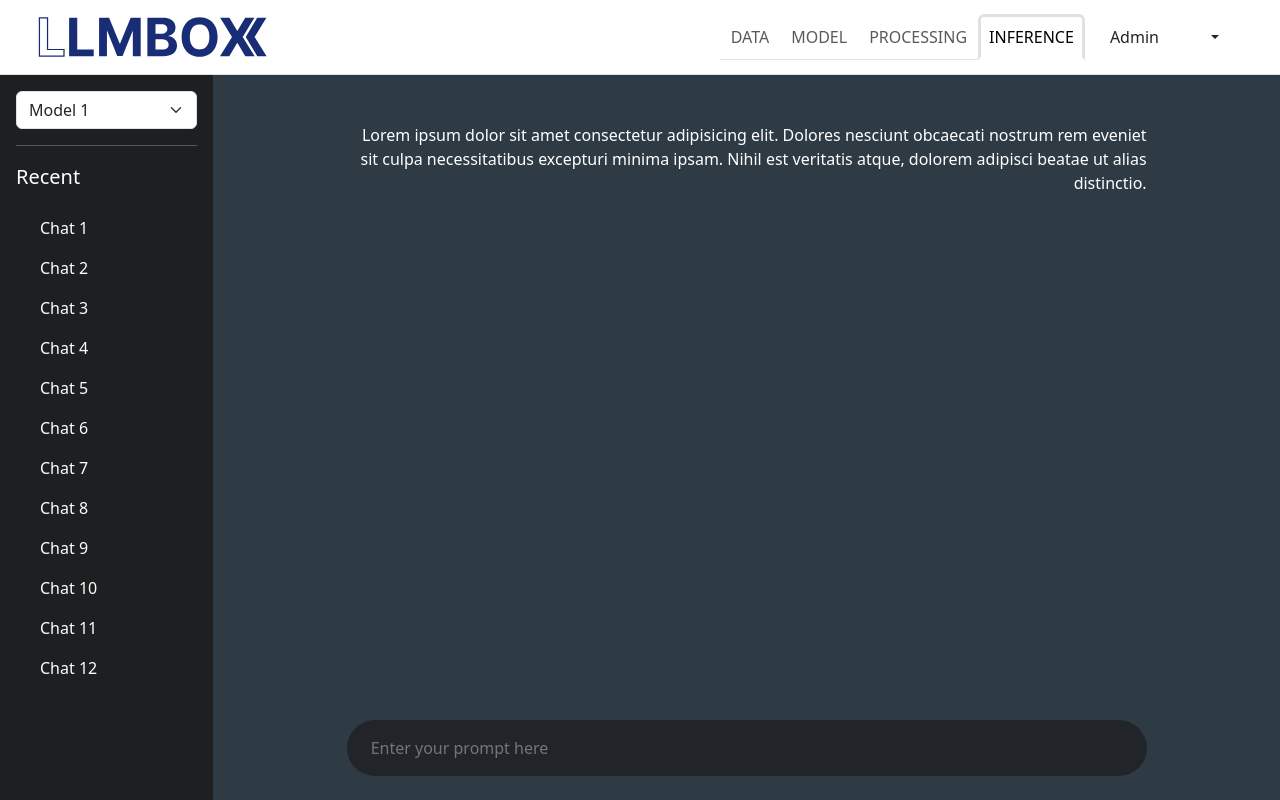
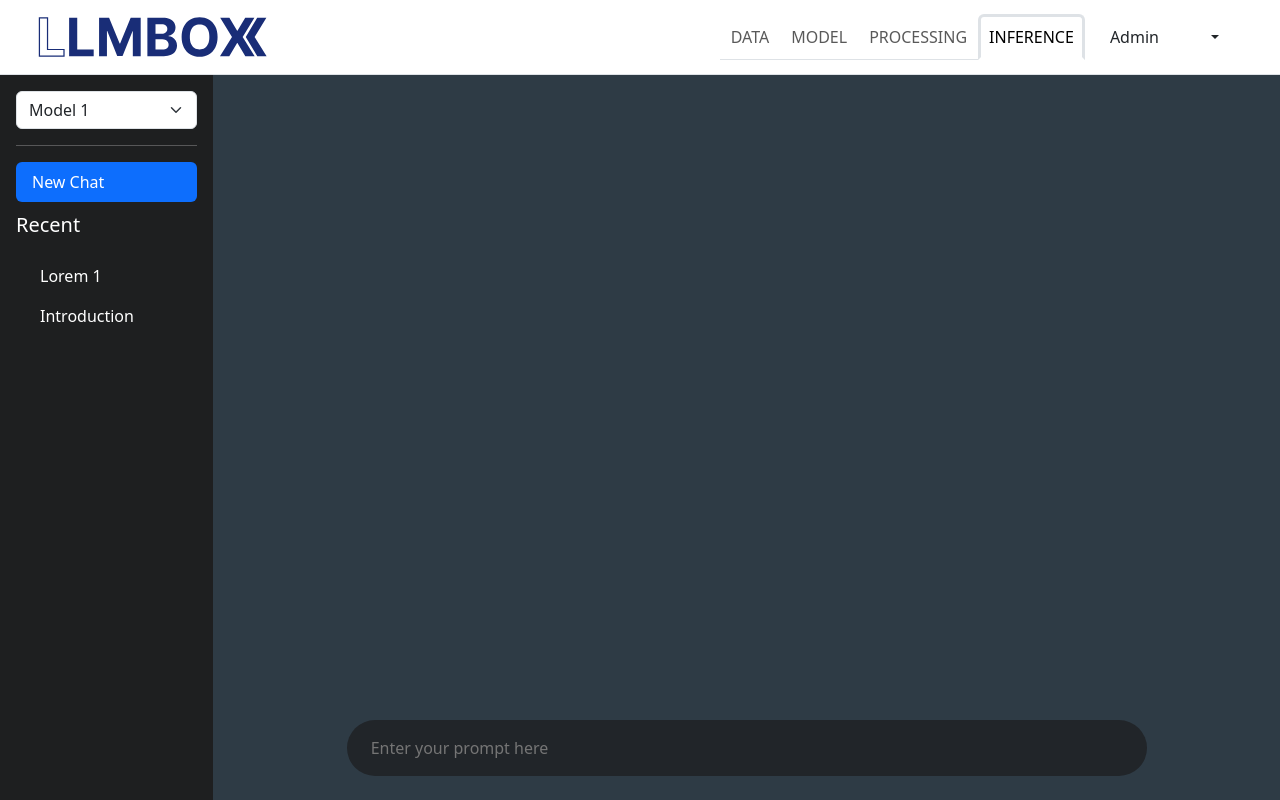
Before and after one commit to SajalKumar2002/frontend, a React (Create React App) app: page /inference in a window 1280 px wide. Built offline with nearby package versions, Linux system fonts and the light colour scheme.

Commit message:
modified:   src/components/SidePanel.jsx 	modified:   src/screens/InferenceScreen.jsx 	modified:   src/screens/ModelScreen.jsx 	modified:   src/screens/ProcessingScreen.jsx

```diff
--- a/src/components/SidePanel.jsx
+++ b/src/components/SidePanel.jsx
@@ -8,8 +8,8 @@ const SidePanel = () => {
 
             <Form.Select className=''>
                 <option value="1">Model 1</option>
-                <option value="2">Model 1</option>
-                <option value="3">Model 1</option>
+                <option value="2">Model 2</option>
+                <option value="3">Model 3</option>
             </Form.Select>
             <div>
                 <hr />
@@ -19,9 +19,9 @@ const SidePanel = () => {
             <div className='px-2 text-light fs-6'>
                 <Nav variant="pills" className='d-flex flex-column'>
                     <div className="overflow-auto scrollbar-hide" style={{ maxHeight: "30rem" }}>
-                        {[1, 2, 3, 4, 5, 6, 7, 8, 9, 10, 11, 12, 13].map((value, index) => (
+                        {[1, 2].map((value, index) => (
                             <Nav.Item>
-                                <Nav.Link onClick={() => console.log("DATA")} className='text-white'>Chat {value}</Nav.Link>
+                                <Nav.Link eventKey={index} className='text-white'>Chat {value}</Nav.Link>
                             </Nav.Item>
                         ))}
                     </div>
--- a/src/screens/InferenceScreen.jsx
+++ b/src/screens/InferenceScreen.jsx
@@ -1,26 +1,99 @@
-import React from 'react';
+import React, { useState } from 'react';
+import { Form, Nav, Tab } from 'react-bootstrap';
 
 import PromptBar from '../components/PromptBar';
-import SidePanel from '../components/SidePanel';
+// import SidePanel from '../components/SidePanel';
 
 const InferenceScreen = () => {
 
-  const SampleChat = "Lorem ipsum dolor sit amet consectetur adipisicing elit. Dolores nesciunt obcaecati nostrum rem eveniet sit culpa necessitatibus excepturi minima ipsam. Nihil est veritatis atque, dolorem adipisci beatae ut alias distinctio."
+  const SampleChat = [
+    {
+      "keyword": "Lorem 1",
+      "chats": [
+        {
+          "question": "Hello, Introduce yourself",
+          "answer": "Hey Admin, I am Large Language Model."
+        },
+        {
+          "question": "Lorem ipsum dolor sit amet  mollitia eum odit vero explicabo voluptatem veniam beatae assumenda. Adipisci, vero placeat!",
+          "answer": "Lorem ipsum dolor sit amet  mollitia eum odit vero explicabo voluptatem veniam beatae assumenda. Adipisci, vero placeat!"
+        },
+      ]
+    },
+    {
+      "keyword": "Introduction",
+      "chats": [
+        {
+          "question": "Hello, I am Sajal",
+          "answer": "Hey Sajal, I am a Large Language Model."
+        }
+      ]
+    }
+  ]
 
   return (
     <>
       <div className="container-fluid">
         <div className="row h-100">
+          <Tab.Container defaultActiveKey={0}>
 
-          <SidePanel />
+            <div className="col-2 bg-history-inferenceScreen p-3 overflow-auto text-white d-flex flex-column h-custom">
+
+              <Form.Select className=''>
+                <option value="1">Model 1</option>
+                <option value="2">Model 2</option>
+                <option value="3">Model 3</option>
+              </Form.Select>
+              <Nav variant="pills" className='d-flex flex-column'>
+                <div>
+                  <hr />
+                  <Nav.Item>
+                    <Nav.Link eventKey={0} className='text-white'>New Chat</Nav.Link>
+                  </Nav.Item>
+                  <p className='mt-2 fs-5'>Recent</p>
+                </div>
+
+                <div className='px-2 text-light fs-6'>
+                  <div className="overflow-auto scrollbar-hide" style={{ maxHeight: "30rem" }}>
+                    {SampleChat.map((value, index) => (
+                      <Nav.Item key={index}>
+                        <Nav.Link eventKey={index + 1} className='text-white'>{value.keyword}</Nav.Link>
+                      </Nav.Item>
+                    ))}
+                  </div>
+                </div>
+              </Nav>
+
+            </div>
 
             <div className="col-10 bg-inferenceScreen p-0 d-flex flex-column justify-content-between ">
 
               <div className="col-9 mx-auto pt-5">
-              <div className="overflow-auto scrollbar-hide text-white text-end" style={{ maxHeight: "36rem" }}>
-                {[1].map((value, index) => (
-                  <p>{SampleChat}</p>
+                <div className="overflow-auto scrollbar-hide text-white" style={{ maxHeight: "36rem" }}>
+                  <Tab.Content>
+                    {SampleChat.map((value, index) => (
+                      <Tab.Pane eventKey={index + 1} key={index}>
+                        {value ?
+                          <>
+                            {(value.chats).map((chat, index) => (
+                              <div key={index}>
+                                <div className="text-start col-7">
+                                  <p>{chat.question}</p>
+                                </div>
+                                <div className="d-flex justify-content-end">
+                                  <div className="text-end col-7">
+                                    <p>{chat.answer}</p>
+                                  </div>
+                                </div>
+                              </div>
                             ))}
+                          </>
+                          :
+                          <></>}
+
+                      </Tab.Pane>
+                    ))}
+                  </Tab.Content>
                 </div>
               </div>
 
@@ -29,6 +102,9 @@ const InferenceScreen = () => {
               </div>
 
             </div>
+
+          </Tab.Container>
+
         </div>
       </div >
     </>
--- a/src/screens/ModelScreen.jsx
+++ b/src/screens/ModelScreen.jsx
@@ -32,8 +32,8 @@ const ModelScreen = () => {
             <div className="col-9">
               <Form.Select className='border-dark rounded-pill'>
                 <option value="1">Model 1</option>
-                <option value="2">Model 1</option>
-                <option value="3">Model 1</option>
+                <option value="2">Model 2</option>
+                <option value="3">Model 3</option>
               </Form.Select>
             </div>
 
@@ -70,8 +70,8 @@ const ModelScreen = () => {
                 <Form.Label className='col-7 my-auto'>Select a model for cloning(Optional)</Form.Label>
                 <Form.Select className='col border-dark rounded-pill text-secondary'>
                   <option value="1">Model 1</option>
-                  <option value="2">Model 1</option>
-                  <option value="3">Model 1</option>
+                  <option value="2">Model 2</option>
+                  <option value="3">Model 3</option>
                 </Form.Select>
               </Form.Group>
               <Form.Group className='row mb-1'>
--- a/src/screens/ProcessingScreen.jsx
+++ b/src/screens/ProcessingScreen.jsx
@@ -46,7 +46,7 @@ const ProcessingScreen = () => {
         </div>
       </div>
 
-      <div className="container ms-5 mt-4 w-75">
+      <div className="container ms-5 mt-4 w-75 overflow-auto scrollbar-hide" style={{maxHeight: "25rem"}}>
         <Table striped bordered hover>
           <thead>
             <tr className='text-center'>
```
Lines whose indentation alone changed are shown as unchanged.
